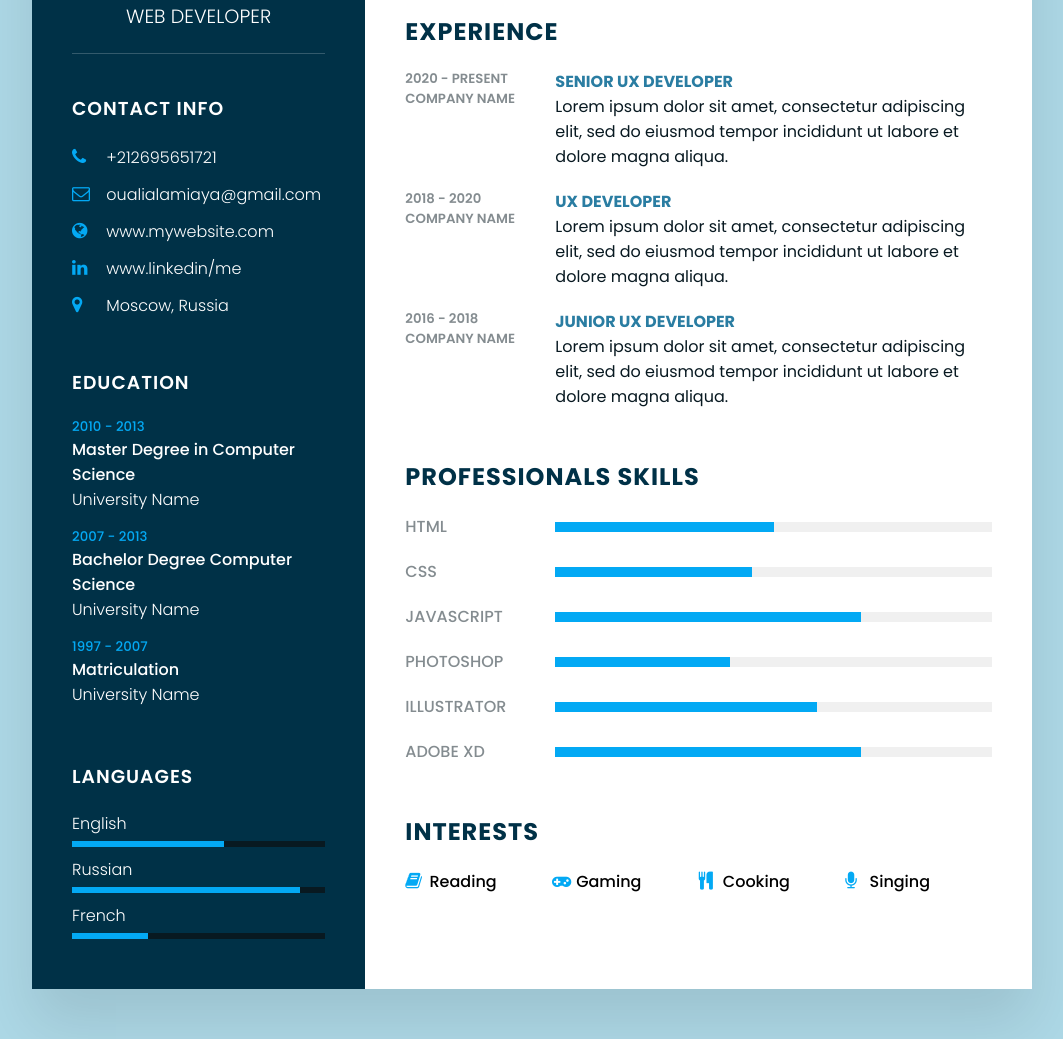
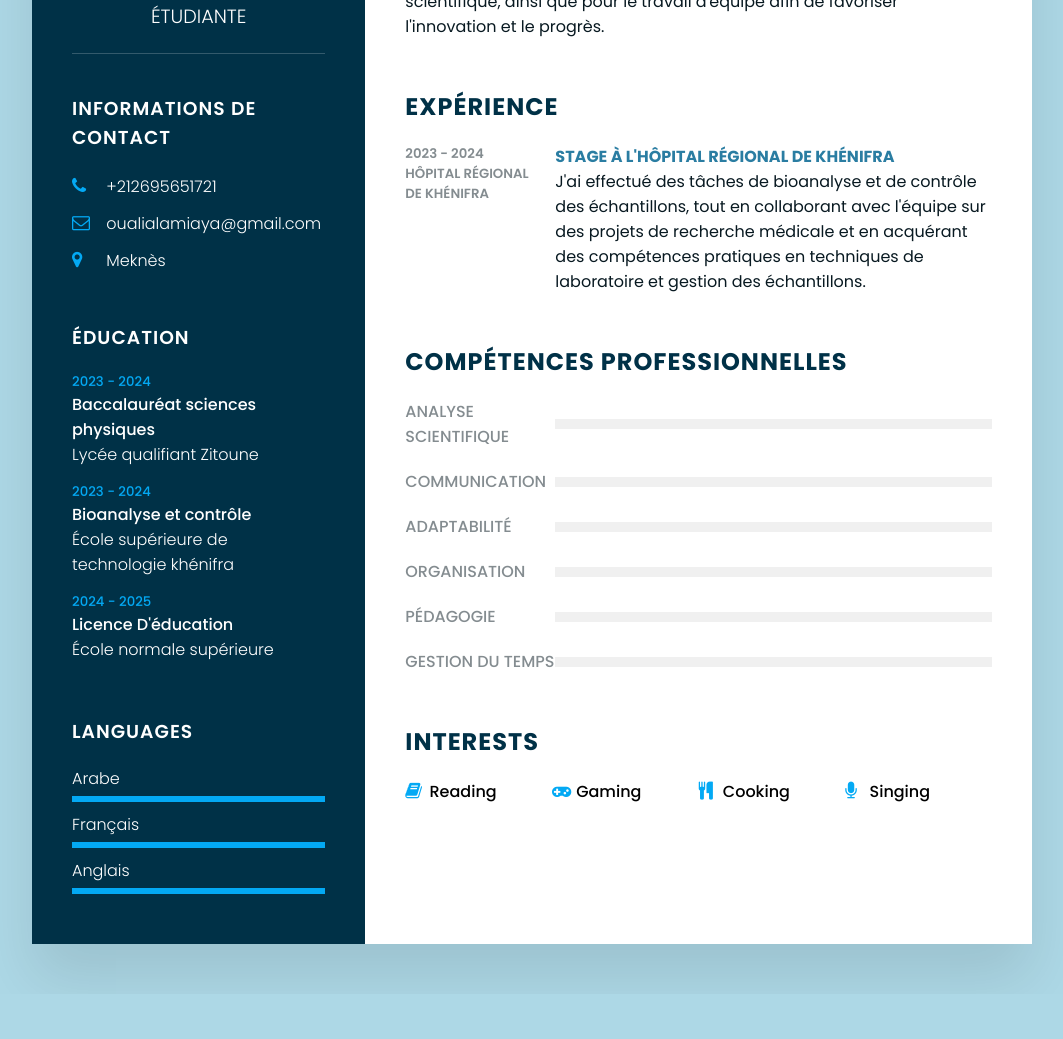
Before and after one commit to 1million999/mohamed-ali, a plain HTML site: page index.html in a window 1280 px wide. Shown: the part 371-1410 px from the top of the page, without its empty margins (108-1171 px from the left). After the commit the page ends 1365 px from the top, so only its background shows below. Drawn offline with Linux system fonts and the light colour scheme.

Commit message:
Update index.html

```diff
--- a/index.html
+++ b/index.html
@@ -14,14 +14,14 @@
     <div class="left_Side">
         <div class="profileText">
             <div class="imgBx">
-                <img class="photo" src="images.jpg">
+                <img class="photo" src="aya.jpg">
             </div>
             <br>
-            <h2>Aya Ouali Alami <br><span>Web Developer</span> </h2>
+            <h2>Aya Ouali Alami <br><span>Étudiante</span> </h2>
         </div>
 
         <div class="contactInfo">
-            <h3 class="title">Contact Info</h3>
+            <h3 class="title">Informations de contact</h3>
             <ul>
                 <li>
                     <span class="icon"><i class="fa fa-phone" aria-hidden="true"></i></span>
@@ -32,36 +32,28 @@
                     <span class="text">oualialamiaya@gmail.com</span>
                 </li>
                 <li>
-                    <span class="icon"><i class="fa fa-globe" aria-hidden="true"></i></span>
-                    <span class="text">www.mywebsite.com</span>
-                </li>
-                <li>
-                    <span class="icon"><i class="fa fa-linkedin" aria-hidden="true"></i></span>
-                    <span class="text">www.linkedin/me</span>
-                </li>
-                <li>
                     <span class="icon"><i class="fa fa-map-marker" aria-hidden="true"></i></span>
-                    <span class="text">Moscow, Russia</span>
+                    <span class="text">Meknès</span>
                 </li>
             </ul>
         </div>
         <div class="contactInfo education">
-            <h3 class="title">Education</h3>
+            <h3 class="title">Éducation</h3>
             <ul>
                 <li>
-                    <h5>2010 - 2013</h5>
-                    <h4>Master Degree in Computer Science</h4>
-                    <h4>University Name</h4>
+                    <h5>2023 - 2024</h5>
+                    <h4>Baccalauréat sciences physiques</h4>
+                    <h4>Lycée qualifiant Zitoune</h4>
                 </li>
                 <li>
-                    <h5>2007 - 2013</h5>
-                    <h4>Bachelor Degree Computer Science</h4>
-                    <h4>University Name</h4>
+                    <h5>2023 - 2024</h5>
+                    <h4>Bioanalyse et contrôle</h4>
+                    <h4>École supérieure de technologie khénifra</h4>
                 </li>
                 <li>
-                    <h5>1997 - 2007</h5>
-                    <h4>Matriculation </h4>
-                    <h4>University Name</h4>
+                    <h5>2024 - 2025</h5>
+                    <h4>Licence D'éducation</h4>
+                    <h4>École normale supérieure</h4>
                 </li>
             </ul>
         </div>
@@ -69,25 +61,25 @@
             <h3 class="title">Languages</h3>
             <ul>
                 <li>
-                    <span class="text">English</span>
+                    <span class="text">Arabe</span>
                     <span class="percent">
-                        <div class="englishw50" "></div>
+                        <div class="Arabew100"></div>
                     </span>
                 </li>
             </ul>
             <ul>
                 <li>
-                    <span class="text">Russian</span>
+                    <span class="text">Français</span>
                     <span class="percent">
-                        <div class="russianw90"></div>
+                        <div class="Françaisw90"></div>
                     </span>
                 </li>
             </ul>
             <ul>
                 <li>
-                    <span class="text">French</span>
+                    <span class="text">Anglais</span>
                     <span class="percent">
-                        <div class="frenchw30"></div>
+                        <div class="Anglaisw80"></div>
                     </span>
                 </li>
             </ul>
@@ -95,81 +87,60 @@
     </div>
     <div class="right_Side">
         <div class="about">
-            <h2 class="title2">Profile</h2>
-            <p>Lorem ipsum dolor sit amet, consectetur adipiscing elit, sed do eiusmod tempor incididunt ut labore et dolore magna aliqua. Ut enim ad minim veniam, quis nostrud exercitation ullamco laboris nisi ut aliquip ex ea commodo consequat.
-                <br> <br>Duis aute irure dolor in reprehenderit in voluptate velit esse cillum dolore eu fugiat nulla pariatur. Excepteur sint occaecat cupidatat non proident, sunt in culpa qui officia deserunt mollit anim id est laborum.</p>
+            <h2 class="title2">Profil</h2>
+            <p>étudiante ambitieuse et dévouée, possédant une formation académique avancée en sciences physiques et en bioanalyse. Je suis excellente dans les techniques de Bioanalyse et Contrôle, avec une forte capacité d'adaptation et un apprentissage rapide. Passionnée par l'éducation et le développement, je suis engagée dans la qualité et la contribution au sein d'environnements de travail multidisciplinaires.
+                <br> <br>Je possède des compétences en communication efficaces, avec un intérêt particulier pour l'excellence dans l'enseignement et la recherche scientifique, ainsi que pour le travail d'équipe afin de favoriser l'innovation et le progrès.            </p>
         </div>
         <div class="about">
-            <h2 class="title2">Experience</h2>
+            <h2 class="title2">Expérience</h2>
             <div class="box">
                 <div class="year_company">
-                    <h5>2020 - Present</h5>
-                    <h5>Company Name</h5>
+                    <h5>2023 - 2024</h5>
+                    <h5>Hôpital régional <br>de Khénifra</h5>
                 </div>
                 <div class="text">
-                    <h4>Senior UX Developer</h4>
-                    <p>Lorem ipsum dolor sit amet, consectetur adipiscing elit, sed do eiusmod tempor incididunt ut labore et dolore magna aliqua.</p>
+                    <h4>Stage à l'hôpital régional de Khénifra</h4>
+                    <p>J'ai effectué des tâches de bioanalyse et de contrôle des échantillons, tout en collaborant avec l'équipe sur des projets de recherche médicale et en acquérant des compétences pratiques en techniques de laboratoire et gestion des échantillons.                    </p>
                 </div>
             </div>
 
-            <div class="box">
-                <div class="year_company">
-                    <h5>2018 - 2020</h5>
-                    <h5>Company Name</h5>
-                </div>
-                <div class="text">
-                    <h4>UX Developer</h4>
-                    <p>Lorem ipsum dolor sit amet, consectetur adipiscing elit, sed do eiusmod tempor incididunt ut labore et dolore magna aliqua.</p>
-                </div>
-            </div>
-
-            <div class="box">
-                <div class="year_company">
-                    <h5>2016 - 2018</h5>
-                    <h5>Company Name</h5>
-                </div>
-                <div class="text">
-                    <h4>Junior UX Developer</h4>
-                    <p>Lorem ipsum dolor sit amet, consectetur adipiscing elit, sed do eiusmod tempor incididunt ut labore et dolore magna aliqua.</p>
-                </div>
-            </div>
         </div>
         <div class="about skills">
-            <h2 class="title2">Professionals skills</h2>
+            <h2 class="title2">Compétences Professionnelles</h2>
             <div class="box">
-                <h4>HTML</h4>
+                <h4>Analyse scientifique</h4>
                 <div class="percent">
-                    <div class="htmlws30"></div>
+                    <div class="Analyse scientifiquews95"></div>
                 </div>
             </div>
             <div class="box">
-                <h4>CSS</h4>
+                <h4>Communication</h4>
                 <div class="percent">
-                    <div class="cssws45"></div>
+                    <div class="Communicationws75"></div>
                 </div>
             </div>
             <div class="box">
-                <h4>JavaScript</h4>
+                <h4>Adaptabilité</h4>
                 <div class="percent">
-                    <div class="jsws70"></div>
+                    <div class="Adaptabilitéws70"></div>
                 </div>
             </div>
             <div class="box">
-                <h4>Photoshop</h4>
+                <h4>Organisation</h4>
                 <div class="percent">
-                    <div class="phws40"></div>
+                    <div class="Organisationws40"></div>
                 </div>
             </div>
             <div class="box">
-                <h4>Illustrator</h4>
+                <h4>Pédagogie</h4>
                 <div class="percent">
-                    <div class="ilws60"></div>
+                    <div class="Pédagogiew60"></div>
                 </div>
             </div>
             <div class="box">
-                <h4>Adobe XD</h4>
+                <h4>Gestion du temps</h4>
                 <div class="percent">
-                    <div class="adw70"></div>
+                    <div class="Gestiondutempsw70"></div>
                 </div>
             </div>
         </div>
```
